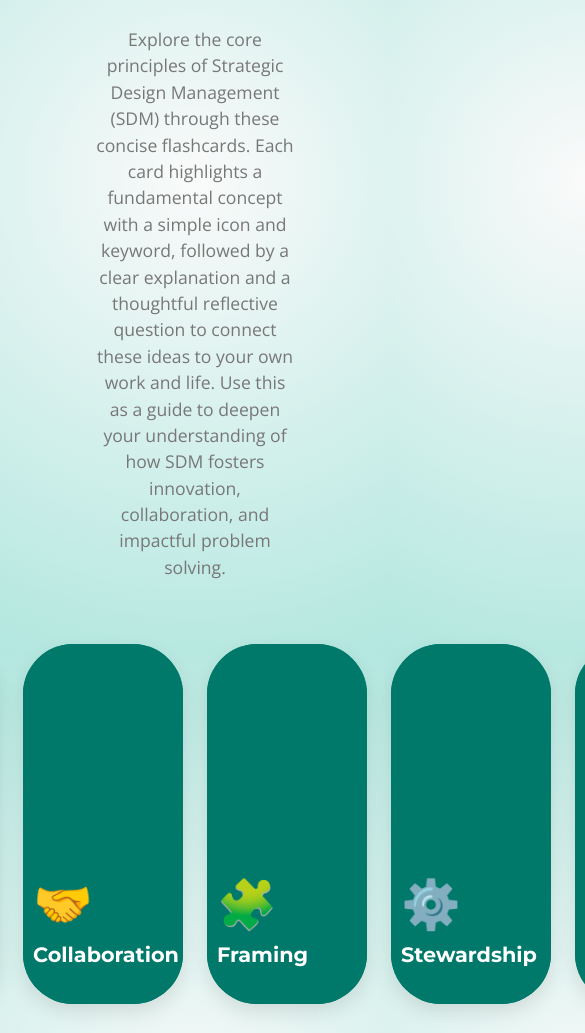
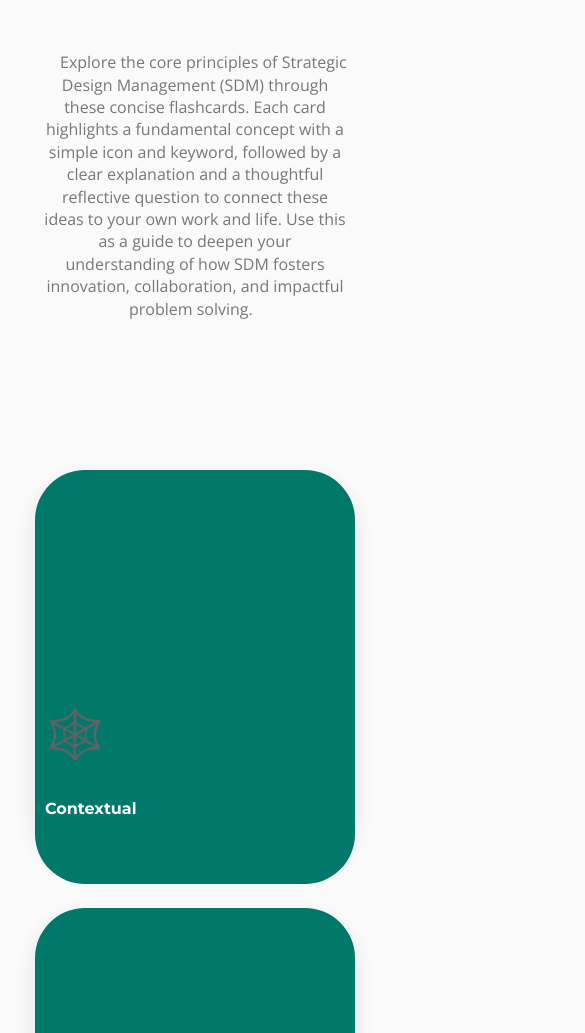
Before and after one commit to rishithavs03-bit/Strategic-Design-Management-Starter-Pack, a plain HTML site: page index.html in a window 390 px wide. Shown: the part 289-1322 px from the top of the page, 585 px wide, since content can reach past the window. Drawn offline with nearby package versions, Linux system fonts and the light colour scheme.

Commit message:
Add files via upload

```diff
--- a/index.html
+++ b/index.html
@@ -10,7 +10,7 @@
 
 <style>
   :root {
-
+    --color-bg: #FAFAFA; /* Soft Off-White */
     --color-card-front: #00796B; /* Deep Teal */
     --color-card-back: #E0F2F1; /* Light tealish background for back */
     --color-text-primary: #333333; /* Dark Charcoal */
@@ -20,14 +20,12 @@
     --max-card-width: 480px;
     --card-height: 360px;
     --border-radius: 50px;
-    background: radial-gradient(circle at center, #FAFAFA, #B2E7DF);
   }
 
   html, body {
     height: 100%;
-
     margin: 0;
-    padding: 48px;
+    padding: 48px 16px 48px 16px;
     font-family: 'Open Sans', sans-serif;
     background: var(--color-bg);
     color: var(--color-text-primary);
@@ -39,15 +37,15 @@
     display: flex;
     flex-direction: column;
     align-items: center;
-    gap: 24px;
-
+    gap: 20px;
+    overflow-y: auto;
   }
 
   h1 {
     margin-bottom: 0;
     font-family: 'Montserrat', sans-serif;
     font-weight: 700;
-    font-size: 2rem;
+    font-size: 1.8rem;
     text-align: center;
   }
 
@@ -55,21 +53,21 @@
     max-width: 600px;
     text-align: center;
     font-weight: 400;
-    font-size: 1.1rem;
-    line-height: 1.5;
+    font-size: 1rem;
+    line-height: 1.4;
     color: var(--color-text-secondary);
-    margin-bottom: 40px;
+    margin-bottom: 32px;
+    padding: 0 10px;
   }
 
   .cards-container {
     display: flex;
-    gap: 24px;
-    padding-bottom: 16px;
-    overflow-x: visible; /* disable horizontal scroll on pills container */
     flex-wrap: nowrap;
-    justify-content: center;
+    gap: 20px;
     width: 100%;
     max-width: 1000px;
+    justify-content: center;
+    padding-bottom: 16px;
   }
 
   .card {
@@ -138,7 +136,7 @@
   .card-front .card-title {
     font-family: 'Montserrat', sans-serif;
     font-weight: 700;
-    font-size: 1.3rem;
+    font-size: 1.1rem;
     line-height: 1.3;
     width: 200px;
     white-space: nowrap;
@@ -163,8 +161,8 @@
 
   .card-back .card-description {
     font-weight: 400;
-    font-size: 1rem;
-    line-height: 1.5;
+    font-size: 0.9rem;
+    line-height: 1.4;
     margin-top: calc((var(--card-height) / 2) - 150px);
     padding-right: 24px;
     color: var(--color-text-secondary);
@@ -174,7 +172,7 @@
     position: absolute;
     bottom: 28px;
     font-style: italic;
-    font-size: 0.9rem;
+    font-size: 0.8rem;
     display: flex;
     align-items: center;
     gap: 10px;
@@ -185,13 +183,71 @@
   }
 
   .card-back .reflective-question .icon-question {
-    font-size: 1.4rem;
+    font-size: 1.2rem;
   }
 
   /* Focus outline for accessibility */
   .card:focus-visible {
     outline: 3px solid var(--color-secondary-accent);
     outline-offset: 4px;
+  }
+
+
+  /* Responsive layout for tablets and phones */
+  @media (max-width: 1024px) {
+    .cards-container {
+      flex-wrap: wrap; /* cards can wrap to multiple rows */
+      gap: 16px;
+      justify-content: center;
+      max-width: 720px;
+      margin: 0 auto;
+    }
+    .card {
+      width: 240px !important; /* phones/tablets show medium width */
+      height: auto;
+      min-height: 320px;
+    }
+    .card.expanded {
+      width: 240px !important;
+    }
+    .card-front .card-title {
+      width: 180px;
+      font-size: 1.1rem;
+      white-space: normal;
+    }
+    .card-back .card-description {
+      font-size: 1rem;
+      margin-top: 16px;
+      padding-right: 16px;
+    }
+  }
+
+  @media (max-width: 600px) {
+    .cards-container {
+      flex-direction: column; /* stack cards vertically on narrow phones */
+      max-width: 320px;
+      margin: 0 auto;
+      gap: 12px;
+      padding-bottom: 32px;
+    }
+    .card {
+      width: 100% !important;
+      height: auto;
+      min-height: 320px;
+    }
+    .card.expanded {
+      width: 100% !important;
+    }
+    .card-front .card-title {
+      width: 100% !important;
+      font-size: 1rem;
+      white-space: normal;
+    }
+    .card-back .card-description {
+      font-size: 0.95rem;
+      margin-top: 12px;
+      padding-right: 0;
+    }
   }
 </style>
 </head>
@@ -201,8 +257,9 @@
     Explore the core principles of Strategic Design Management (SDM) through these concise flashcards. Each card highlights a fundamental concept with a simple icon and keyword, followed by a clear explanation and a thoughtful reflective question to connect these ideas to your own work and life. Use this as a guide to deepen your understanding of how SDM fosters innovation, collaboration, and impactful problem solving.
   </p>
 
+
   <div class="cards-container" role="list" aria-label="Strategic Design Management flashcards">
-    <div class="card" tabindex="0" role="listitem" aria-label="Systems Thinking, Holistic">
+    <div class="card" tabindex="0" role="listitem" aria-label="Systems Thinking, Contextual">
       <div class="card-inner">
         <div class="card-front">
           <div class="icon" aria-hidden="true">🕸️</div>
@@ -216,6 +273,7 @@
         </div>
       </div>
     </div>
+
 
     <div class="card" tabindex="0" role="listitem" aria-label="Vision Alignment, Vision">
       <div class="card-inner">
@@ -232,6 +290,7 @@
       </div>
     </div>
 
+
     <div class="card" tabindex="0" role="listitem" aria-label="Collaborative Innovation, Collaboration">
       <div class="card-inner">
         <div class="card-front">
@@ -246,6 +305,7 @@
         </div>
       </div>
     </div>
+
 
     <div class="card" tabindex="0" role="listitem" aria-label="Problem Framing, Framing">
       <div class="card-inner">
@@ -262,6 +322,7 @@
       </div>
     </div>
 
+
     <div class="card" tabindex="0" role="listitem" aria-label="Innovation Stewardship, Stewardship">
       <div class="card-inner">
         <div class="card-front">
@@ -276,6 +337,7 @@
         </div>
       </div>
     </div>
+
 
     <div class="card" tabindex="0" role="listitem" aria-label="Value Creation, Value">
       <div class="card-inner">
@@ -294,8 +356,10 @@
 
   </div>
 
+
   <script>
     const cards = Array.from(document.querySelectorAll('.card'));
+
 
     cards.forEach(card => {
       card.addEventListener('click', () => {
```
Lines whose indentation alone changed are shown as unchanged.
